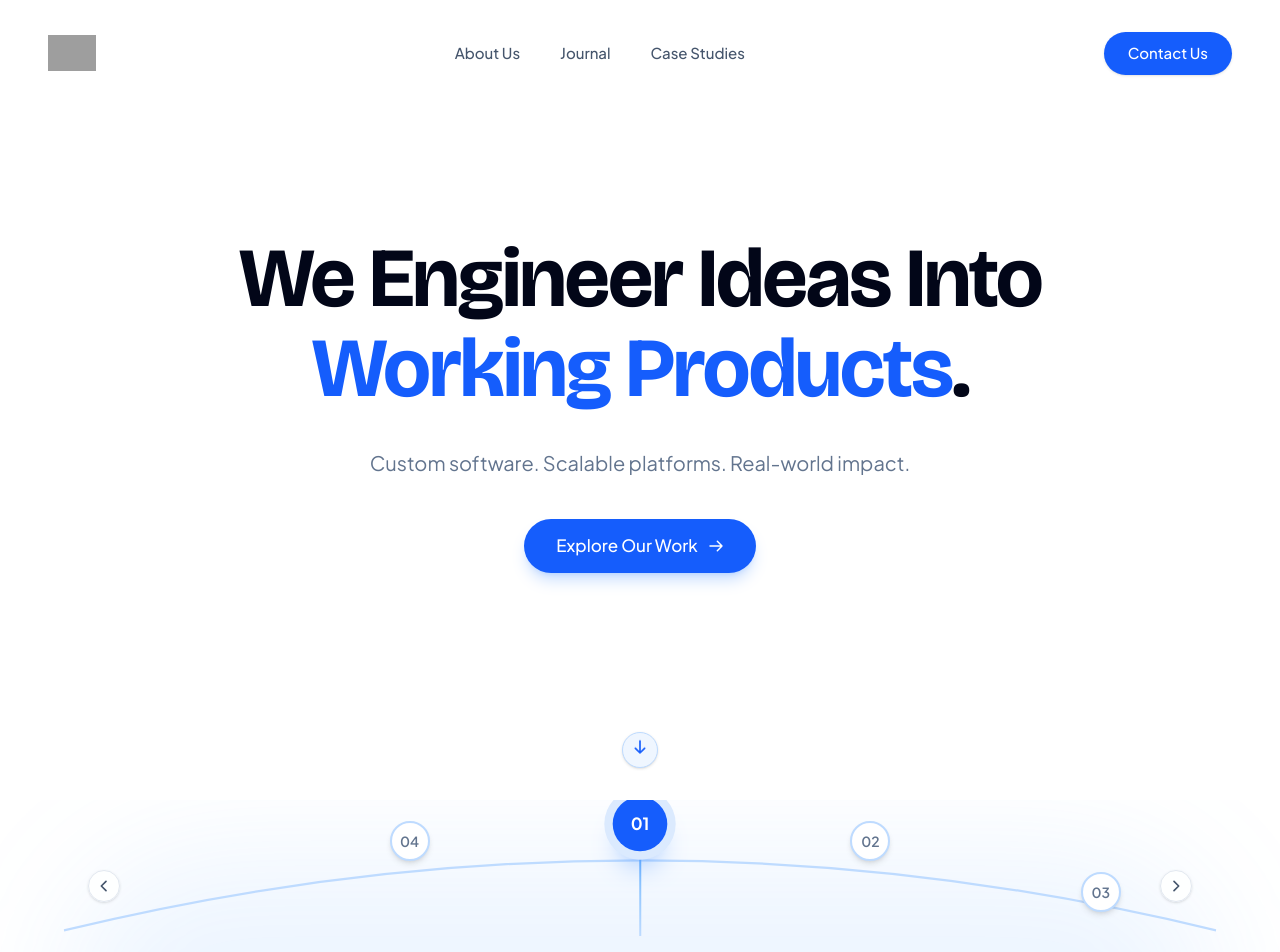
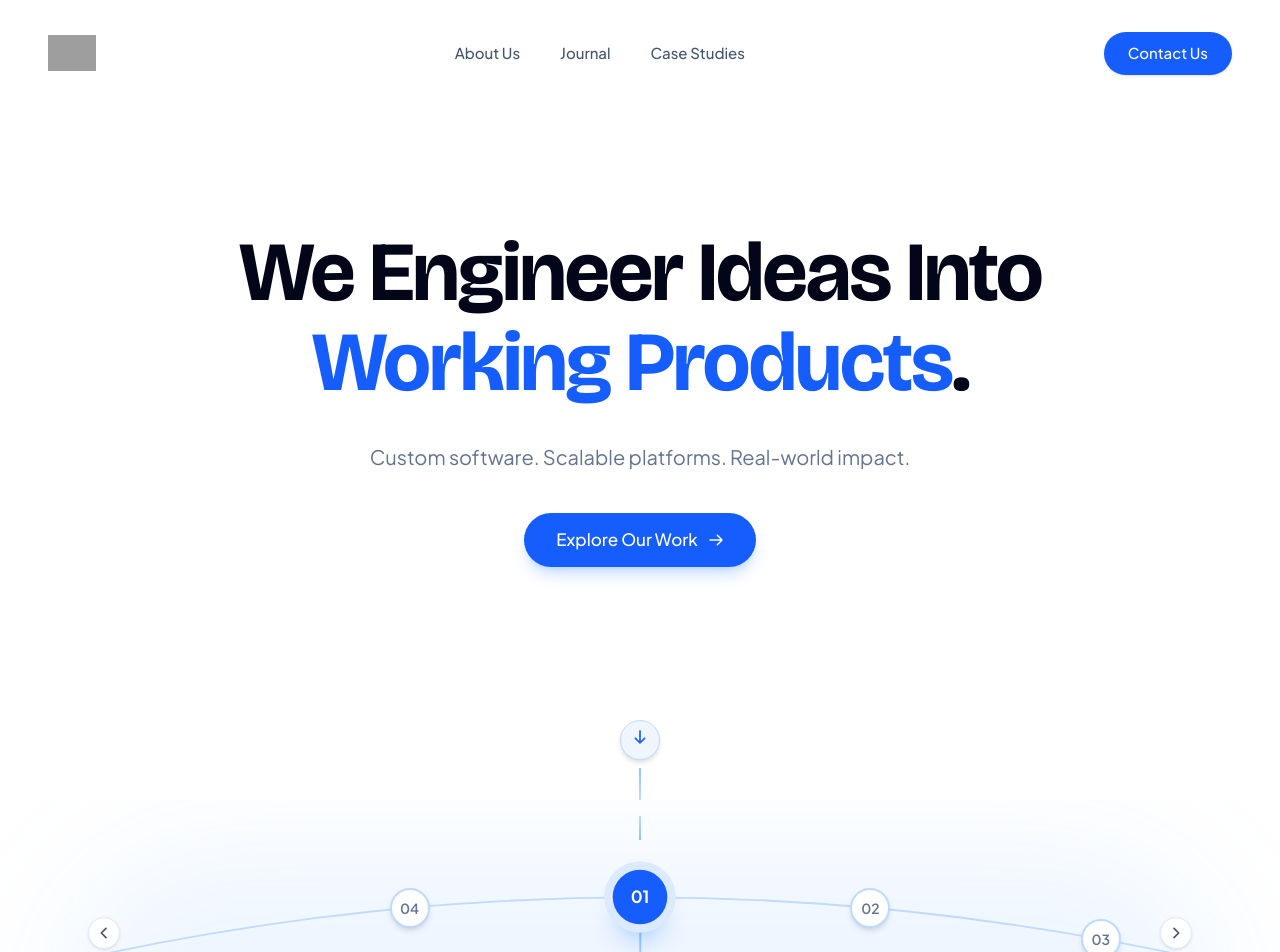
Before and after one commit to HarshaJyos/solvempire_test, a Next.js app: page / in a window 1280 px wide. Shown: the top 952 px of the page. Built offline with nearby package versions, Linux system fonts and the light colour scheme; grey boxes are pictures that could not be loaded; a web font is replaced by a local one.

Commit message:
fix: precise mathematical dot alignment on SVG arc, comfortable vertical spacing, and seamless inter-section lead line

```diff
--- a/src/app/page.tsx
+++ b/src/app/page.tsx
@@ -186,17 +186,19 @@ export default function Home() {
           </div>
         </div>
 
-        {/* Hero Bottom Anchor Indicator */}
-        <div className="w-full pb-8 flex flex-col items-center select-none">
+        {/* Hero Bottom Anchor Indicator & Seamless Lead Line */}
+        <div className="w-full pb-0 flex flex-col items-center select-none relative z-20">
           <Link
             href="#showcase"
             aria-label="Scroll down to featured showcase"
-            className="w-9 h-9 rounded-full bg-blue-50 border border-blue-200 hover:bg-blue-600 text-blue-600 hover:text-white flex items-center justify-center shadow-sm transition-all duration-300 hover:scale-110 active:scale-95"
+            className="w-10 h-10 rounded-full bg-blue-50 border border-blue-200 hover:bg-blue-600 text-blue-600 hover:text-white flex items-center justify-center shadow-md transition-all duration-300 hover:scale-110 active:scale-95 mb-2"
           >
             <svg className="w-4 h-4 animate-bounce" fill="none" stroke="currentColor" strokeWidth={2.5} viewBox="0 0 24 24">
               <path strokeLinecap="round" strokeLinejoin="round" d="M19 14l-7 7m0 0l-7-7m7 7V3" />
             </svg>
           </Link>
+          {/* Vertical line passing from Hero into Showcase */}
+          <div className="w-[1.5px] h-8 bg-gradient-to-b from-blue-300 to-blue-200" />
         </div>
       </section>
 
@@ -205,40 +207,44 @@ export default function Home() {
       {/* ========================================================================= */}
       <section
         id="showcase"
-        className="min-h-screen flex flex-col justify-between items-center relative px-4 sm:px-8 lg:px-12 pt-6 pb-12 sm:pb-16 overflow-hidden scroll-mt-0"
+        className="min-h-screen flex flex-col justify-between items-center relative px-4 sm:px-8 lg:px-12 pt-4 pb-10 sm:pb-14 overflow-hidden scroll-mt-0"
       >
+        {/* Continuous Lead Line entering at the top from Hero */}
+        <div className="w-[1.5px] h-6 bg-gradient-to-b from-blue-200 to-blue-300 pointer-events-none mb-1" />
+
         {/* Ambient Glow Background */}
         <div
           className="absolute left-1/2 -translate-x-1/2 top-1/4 -translate-y-1/2 w-[95vw] max-w-6xl h-72 bg-blue-400/10 rounded-full blur-3xl pointer-events-none"
           aria-hidden="true"
         />
 
-        {/* Top: Grand Edge-to-Edge Arc Dial */}
-        <div className="w-full relative select-none">
+        {/* Top: Grand Edge-to-Edge Arc Dial (Brought down with comfortable top margin) */}
+        <div className="w-full relative select-none pt-2 sm:pt-4">
           <div className="relative w-full max-w-6xl mx-auto h-24 sm:h-28">
             {/* SVG Arc Curve */}
             <svg
-              viewBox="0 0 1440 100"
+              viewBox="0 0 1440 120"
               preserveAspectRatio="none"
               className="w-full h-full stroke-blue-200 fill-none overflow-visible"
               style={{ strokeWidth: "2" }}
             >
-              <path d="M 0 95 Q 720 -30 1440 95" />
+              <path d="M 0 110 Q 720 -30 1440 110" />
             </svg>
 
-            {/* Dial Nodes along the Arc (Clock-style rotation) */}
+            {/* Dial Nodes along the Arc - Mathematically aligned 100% on the curve */}
             {projects.map((project, index) => {
               let diff = index - activeProjectIndex;
               if (diff > projects.length / 2) diff -= projects.length;
               if (diff < -projects.length / 2) diff += projects.length;
 
-              // Center is at t=0.5
+              // Map diff to parameter t on curve: t=0.5 is center apex
               let t = 0.5 + diff * 0.2;
               t = Math.max(0.08, Math.min(0.92, t));
 
+              // Exact X & Y coordinate percentage matching SVG path y(t) = 110 - 280*t*(1-t) in height 120
               const leftPercent = t * 100;
-              // Parabolic curve formula: y(t) = 95 - 380*t*(1-t)
-              const topPercent = ((95 - 380 * t * (1 - t)) / 100) * 100;
+              const yVal = 110 - 280 * t * (1 - t);
+              const topPercent = (yVal / 120) * 100;
 
               const isActive = activeProjectIndex === index;
 
@@ -268,8 +274,8 @@ export default function Home() {
               );
             })}
 
-            {/* Vertical Connector Line from Center Apex into Showcase Card */}
-            <div className="absolute left-1/2 -translate-x-1/2 top-[10%] bottom-0 w-[1.5px] bg-gradient-to-b from-blue-400 via-blue-300 to-blue-200 pointer-events-none" />
+            {/* Vertical Connector Line from Center Apex into Showcase Card below */}
+            <div className="absolute left-1/2 -translate-x-1/2 top-[33.3%] bottom-0 w-[1.5px] bg-gradient-to-b from-blue-400 via-blue-300 to-blue-200 pointer-events-none" />
 
             {/* Left / Right Quick Prev / Next Controls */}
             <button
@@ -277,7 +283,7 @@ export default function Home() {
                 setActiveProjectIndex((prev) => (prev === 0 ? projects.length - 1 : prev - 1))
               }
               aria-label="Previous Project"
-              className="absolute left-2 sm:left-6 top-[55%] -translate-y-1/2 w-8 h-8 rounded-full bg-white/90 border border-slate-200 text-slate-600 hover:text-blue-600 hover:border-blue-400 flex items-center justify-center shadow-sm transition-all hover:scale-110 z-20"
+              className="absolute left-2 sm:left-6 top-[65%] -translate-y-1/2 w-8 h-8 rounded-full bg-white/90 border border-slate-200 text-slate-600 hover:text-blue-600 hover:border-blue-400 flex items-center justify-center shadow-sm transition-all hover:scale-110 z-20"
             >
               <svg className="w-4 h-4" fill="none" stroke="currentColor" strokeWidth={2.5} viewBox="0 0 24 24">
                 <path strokeLinecap="round" strokeLinejoin="round" d="M15 19l-7-7 7-7" />
@@ -288,7 +294,7 @@ export default function Home() {
                 setActiveProjectIndex((prev) => (prev === projects.length - 1 ? 0 : prev + 1))
               }
               aria-label="Next Project"
-              className="absolute right-2 sm:right-6 top-[55%] -translate-y-1/2 w-8 h-8 rounded-full bg-white/90 border border-slate-200 text-slate-600 hover:text-blue-600 hover:border-blue-400 flex items-center justify-center shadow-sm transition-all hover:scale-110 z-20"
+              className="absolute right-2 sm:right-6 top-[65%] -translate-y-1/2 w-8 h-8 rounded-full bg-white/90 border border-slate-200 text-slate-600 hover:text-blue-600 hover:border-blue-400 flex items-center justify-center shadow-sm transition-all hover:scale-110 z-20"
             >
               <svg className="w-4 h-4" fill="none" stroke="currentColor" strokeWidth={2.5} viewBox="0 0 24 24">
                 <path strokeLinecap="round" strokeLinejoin="round" d="M9 5l7 7-7 7" />
@@ -298,7 +304,7 @@ export default function Home() {
         </div>
 
         {/* Middle / Bottom: The Featured Showcase Card (fits comfortably in this 100vh) */}
-        <div className="w-full max-w-6xl mx-auto flex flex-col items-center my-auto pt-2">
+        <div className="w-full max-w-6xl mx-auto flex flex-col items-center my-auto pt-4 pb-2">
           <div className="w-full grid grid-cols-1 lg:grid-cols-12 gap-8 lg:gap-12 items-center">
             {/* Left Column: Layered Showcase Visual */}
             <div className="lg:col-span-7 relative w-full">
```
